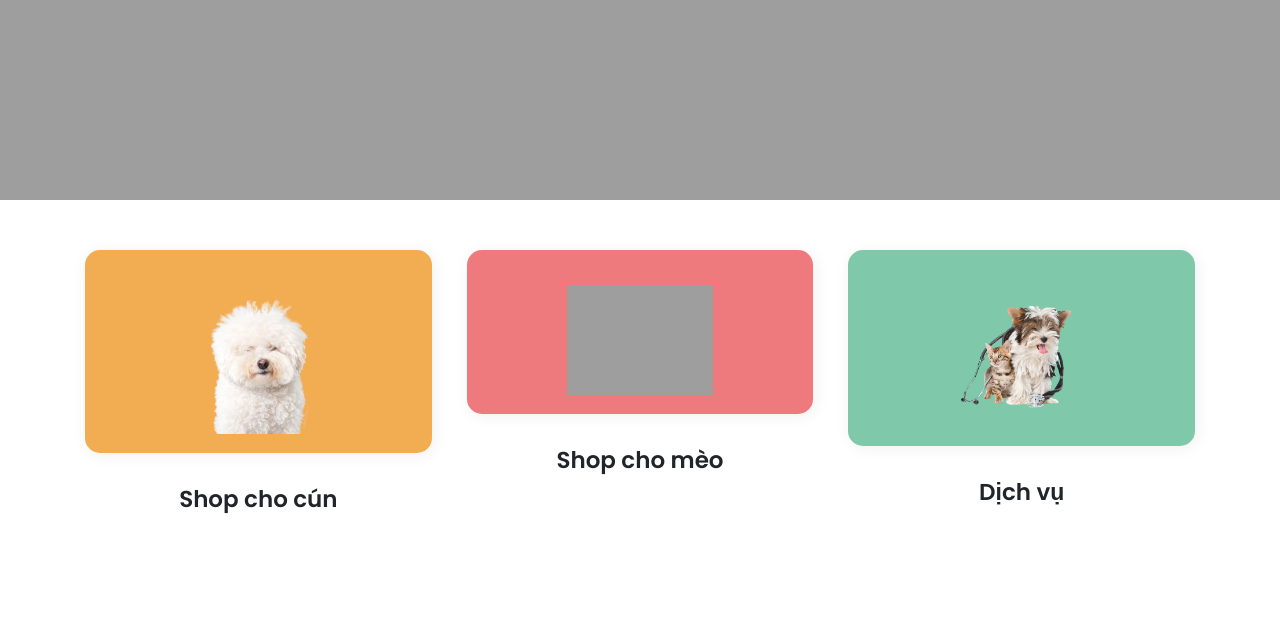
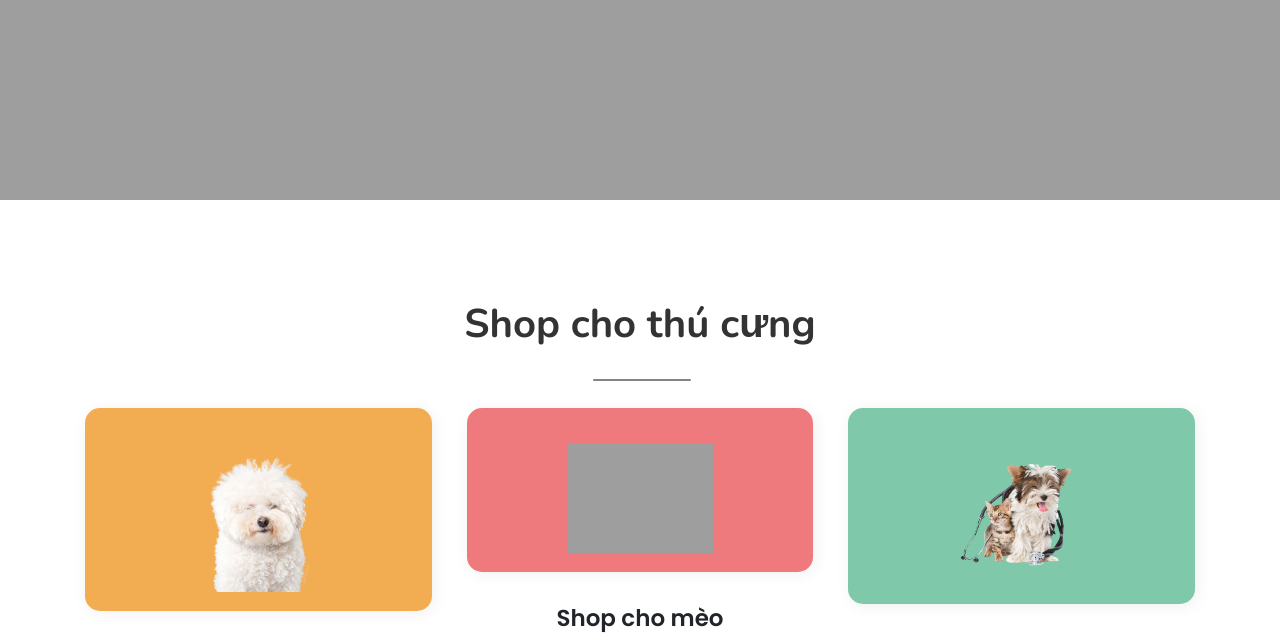
Before and after one commit to hdxuan/Meos-Store, a PHP site: page /home in a window 1280 px wide. Shown: the part 639-1272 px from the top of the page. Run offline with PHP 8.4, Linux system fonts and the light colour scheme; data that the repository does not hold is empty; some libraries are stand-ins or nearby versions.

Commit message:
Feat: Add Home page

```diff
--- a/App/Views/home/index.php
+++ b/App/Views/home/index.php
@@ -6,7 +6,7 @@
 
 <!-- wrapper products -->
 <section class="container category">
-    <!-- <h3 class="title">Shop cho thú cưng</h3> -->
+    <h3 class="title">Shop cho thú cưng</h3>
     <ul class="category__items noselect">
         <a href="#\">
             <li class="category__item dog__category">
```
